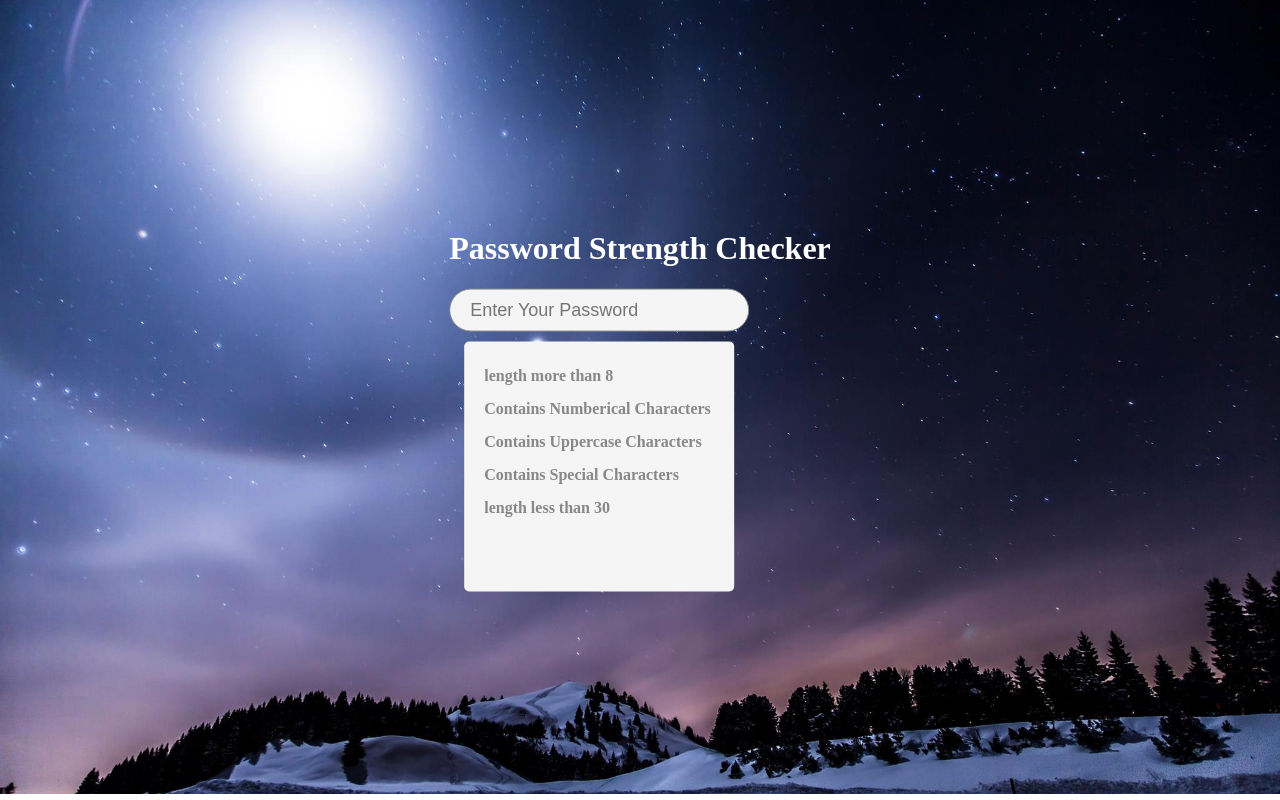
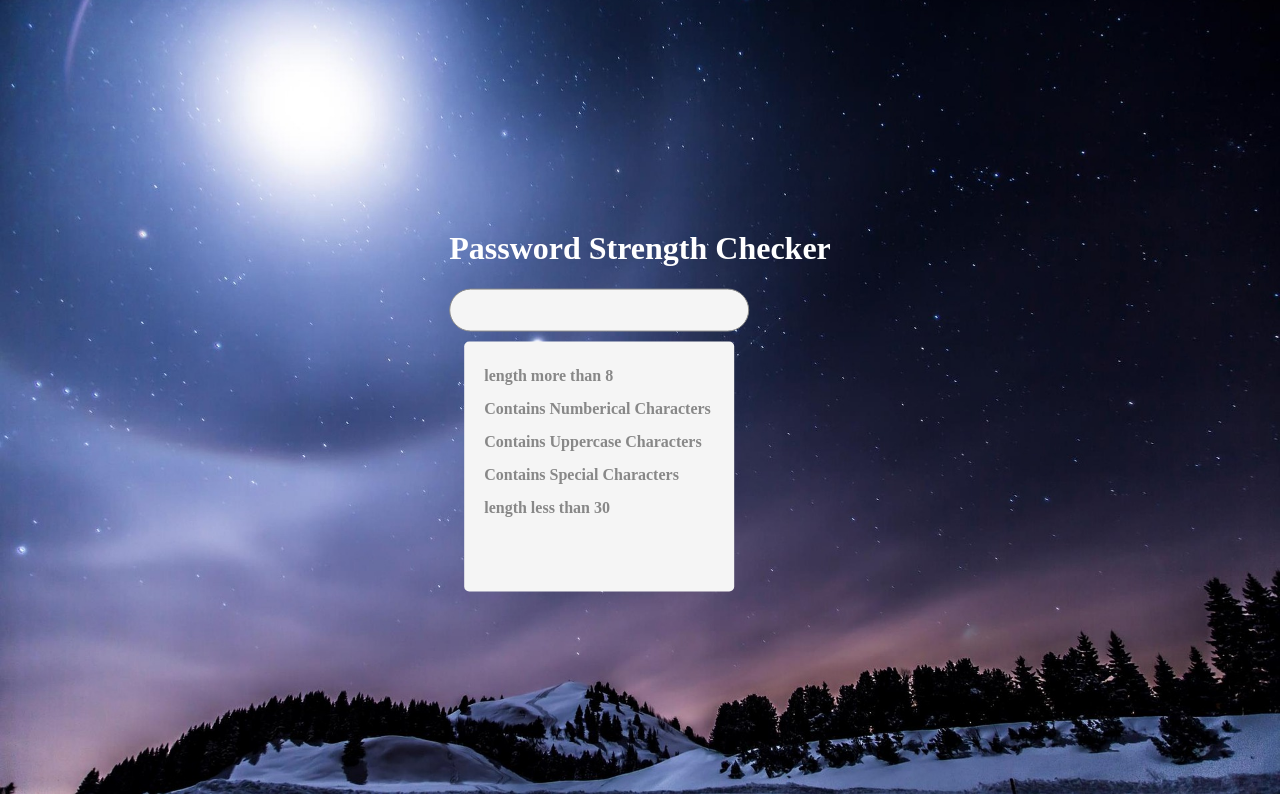
Before and after one commit to MeganusWesker/Password-Validation, a plain HTML site: page index.html in a window 1280 px wide. Drawn offline with Linux system fonts and the light colour scheme.

Commit message:
Update index.html

```diff
--- a/index.html
+++ b/index.html
@@ -14,7 +14,7 @@
       <h1> Password Strength Checker </h1>
         <div class="form">
           <div class="form-element">
-            <input type="password" id="password-area"placeholder="Enter Your Password">
+            <input type="password" id="password-area">
             <div class="toggle">
               <i class="fa fa-eye"></i>
               <i class="fa fa-eye-slash"></i>
```
